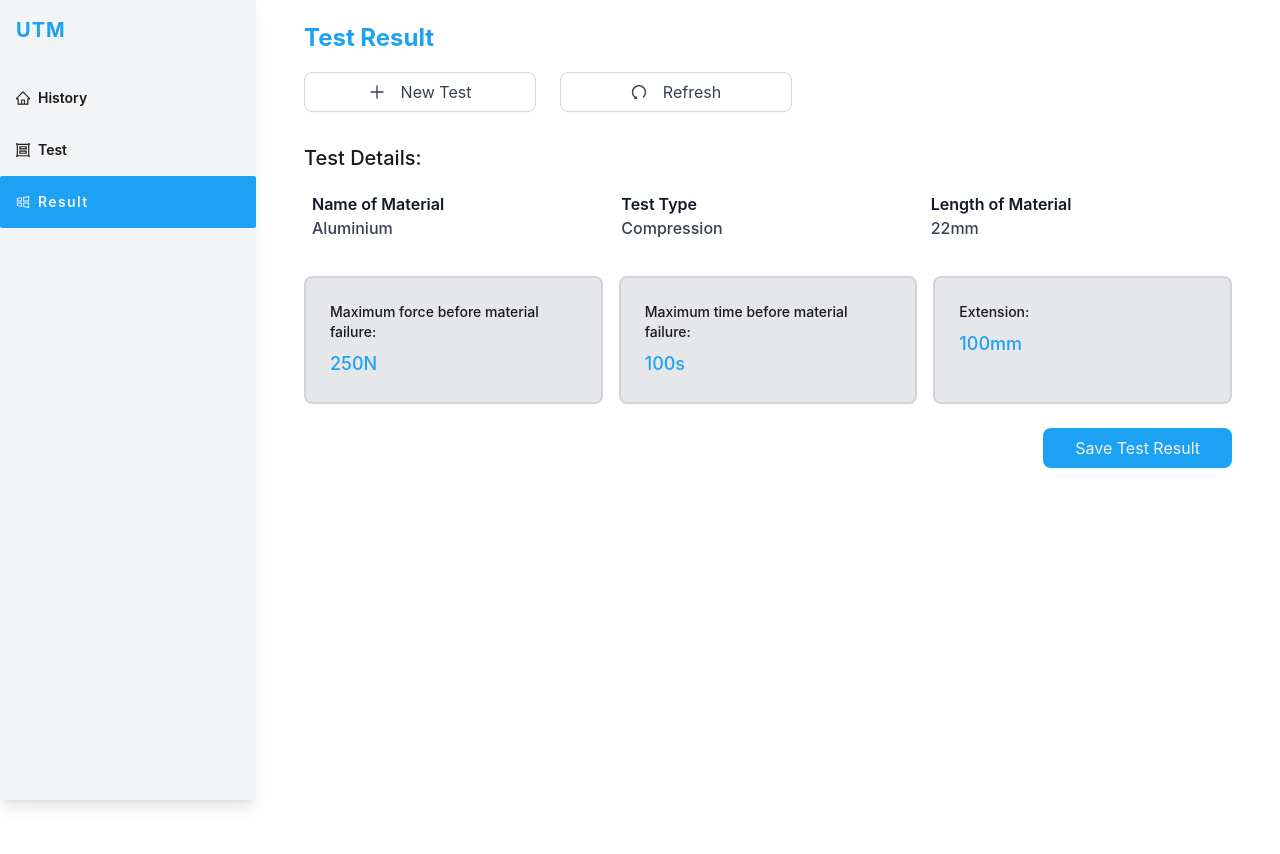
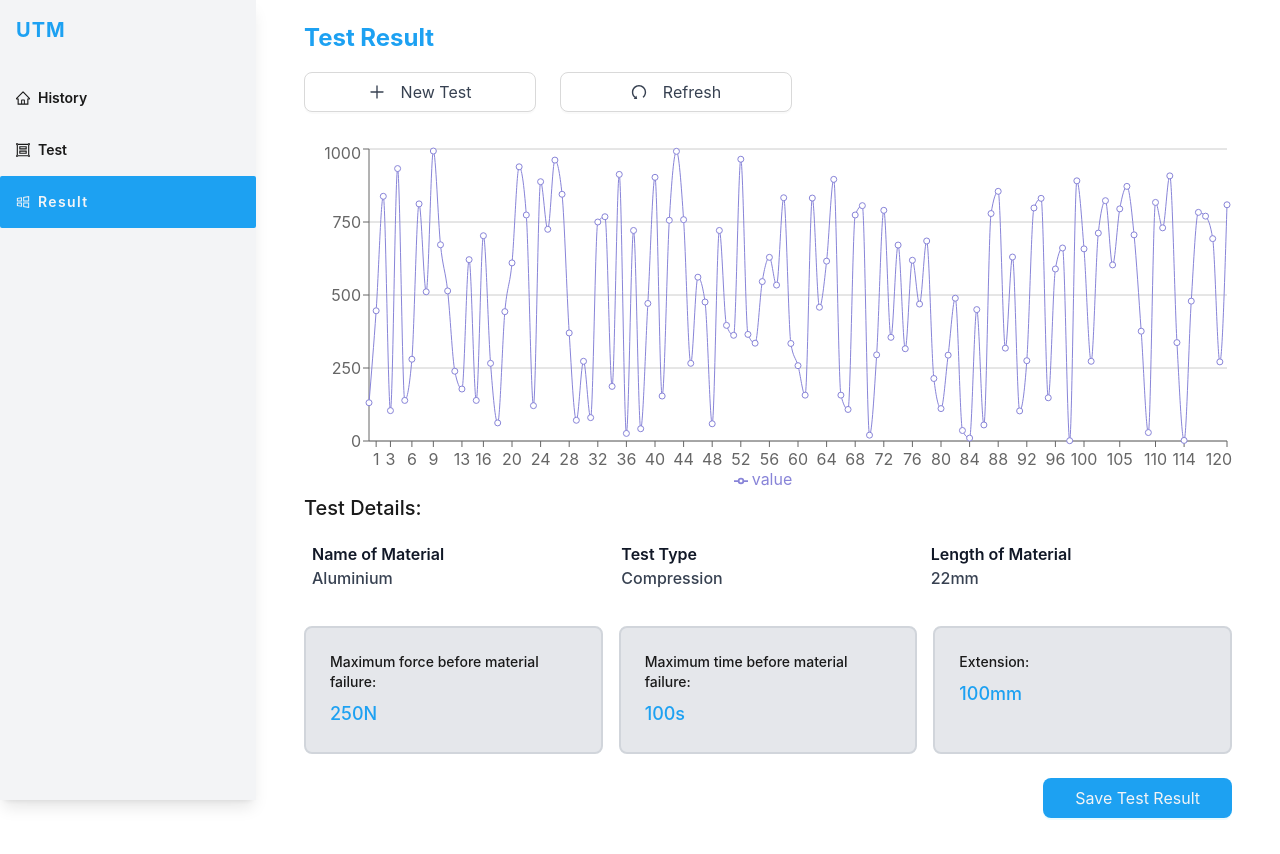
Before and after one commit to king-kite/universal-testing-machine, a React (Vite) app: page /result in a window 1280 px wide. Before the commit the page ends 800 px from the top, so only its background shows below. Built offline with nearby package versions, Linux system fonts and the light colour scheme.

Commit message:
Added the chart

```diff
--- a/package.json
+++ b/package.json
@@ -13,12 +13,15 @@
 		"@ant-design/icons": "^5.1.4",
 		"@reduxjs/toolkit": "^1.9.5",
 		"antd": "^5.7.0",
+		"chart.js": "^4.4.0",
 		"dayjs": "^1.11.9",
 		"firebase": "^10.0.0",
 		"react": "^18.2.0",
+		"react-chartjs-2": "^5.2.0",
 		"react-dom": "^18.2.0",
 		"react-router-dom": "^6.14.1",
 		"react-table": "^7.8.0",
+		"recharts": "^2.8.0",
 		"yup": "^1.2.0"
 	},
 	"devDependencies": {
--- /dev/null
+++ b/src/components/chart.jsx
@@ -0,0 +1,73 @@
+/* eslint-disable react/prop-types */
+import {
+	LineChart,
+	Line,
+	XAxis,
+	YAxis,
+	ResponsiveContainer,
+	CartesianGrid,
+	Tooltip,
+	Legend,
+} from 'recharts';
+
+const names = [];
+
+for (let i = 0; i <= 120; i++) {
+	names.push(i);
+}
+
+const data = names.map((name) => {
+	// Generate a random number between 0 (inclusive) and 1 (exclusive)
+	const randomFraction = Math.random();
+
+	// Scale the random number to be between 0 and 1000
+	const value = Math.floor(randomFraction * 1000);
+
+	return {
+		value,
+		name,
+	};
+});
+
+const CustomizedAxisTick = (props) => {
+	const { x, y, payload } = props;
+
+	return (
+		<g transform={`translate(${x},${y})`}>
+			<text x={0} y={0} dy={16} textAnchor="middle" fill="#666">
+				{payload.value}
+			</text>
+		</g>
+	);
+};
+
+// const tickInterval = 2; // Adjust this value to control the spacing between ticks
+
+const App = () => {
+	return (
+		// <LineChart width={730} height={250} data={data}
+		// 	margin={{ top: 5, right: 30, left: 20, bottom: 5 }}>
+		// 	<CartesianGrid strokeDasharray="3 3" />
+		// 	<XAxis dataKey="name" />
+		// 	<YAxis />
+		// 	<Tooltip />
+		// 	<Legend />
+		// 	<Line type="monotone" dataKey="pv" stroke="#8884d8" />
+		// 	<Line type="monotone" dataKey="uv" stroke="#82ca9d" />
+		// </LineChart>
+		<div className="w-100">
+			<ResponsiveContainer width="100%" height={350}>
+				<LineChart data={data}>
+					<CartesianGrid stroke="#ccc" vertical={false} />
+					<XAxis dataKey="name" tick={<CustomizedAxisTick />} />
+					<YAxis />
+					<Tooltip />
+					<Legend />
+					<Line type="monotone" dataKey="value" stroke="#8884d8" />
+				</LineChart>
+			</ResponsiveContainer>
+		</div>
+	);
+};
+
+export default App;
--- a/src/pages/result.jsx
+++ b/src/pages/result.jsx
@@ -4,6 +4,7 @@ import { Button, Skeleton } from 'antd';
 import React from 'react';
 import { Link } from 'react-router-dom';
 
+import ResultChart from '../components/chart';
 import routes from '../config/routes';
 
 function Page() {
@@ -60,7 +61,10 @@ function Page() {
 						<Skeleton active />
 					</div>
 				) : (
-					<Result />
+					<>
+						<ResultChart />
+						<Result />
+					</>
 				)}
 			</div>
 		</div>
```
Also changed, not shown: 1 other file (tests, documents, lock files or other folders).
